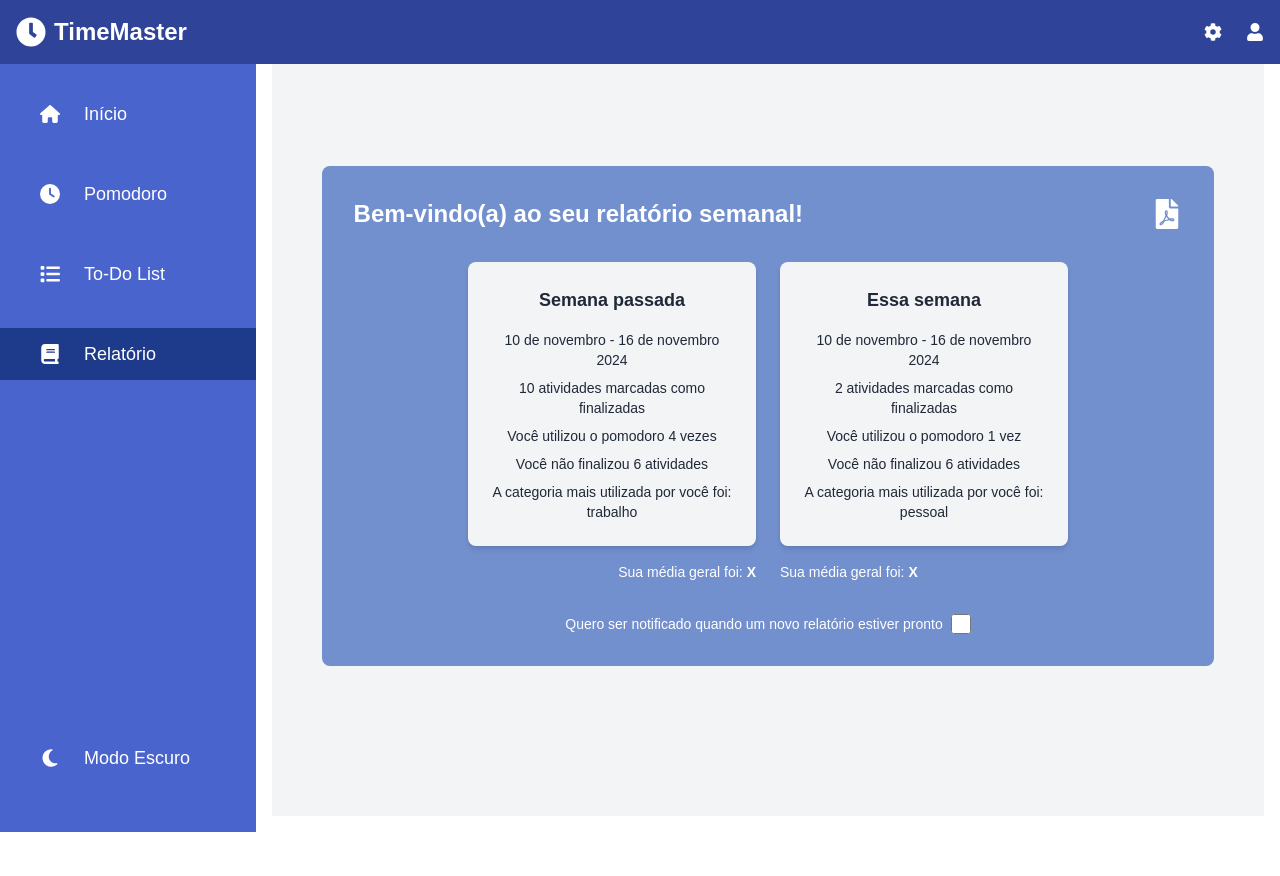
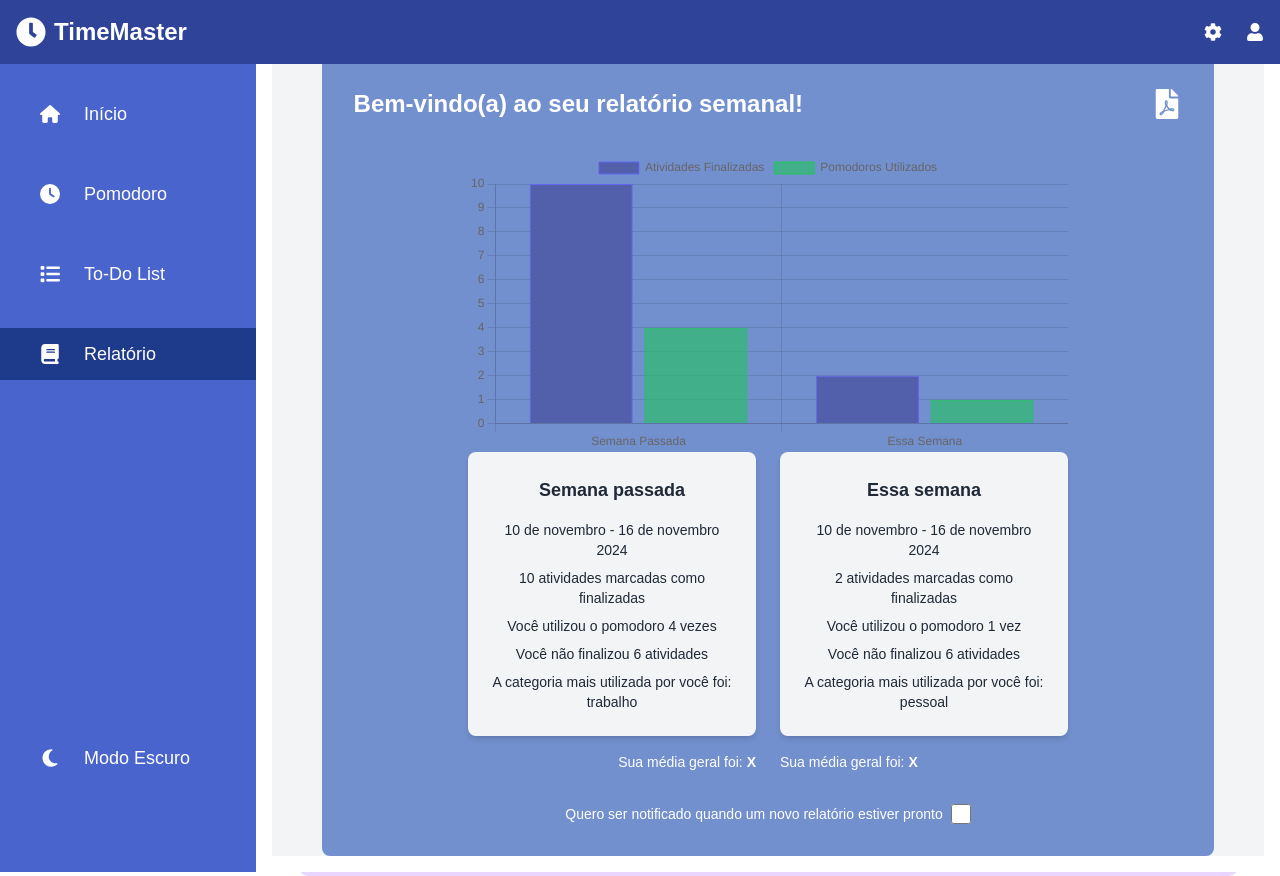
Before and after one commit to Reed0ne/timeMaster-front, a Next.js app: page /relatorio in a window 1280 px wide. Before the commit the page ends 832 px from the top, so only its background shows below. Built offline with nearby package versions, Linux system fonts and the light colour scheme.

Commit message:
feat: relatorio com graficos

```diff
--- a/package.json
+++ b/package.json
@@ -16,10 +16,12 @@
     "@fullcalendar/core": "^6.1.15",
     "@fullcalendar/react": "^6.1.15",
     "axios": "^1.7.9",
+    "chart.js": "^4.4.7",
     "dotenv": "^16.4.7",
     "fullcalendar": "^6.1.15",
     "next": "15.0.3",
     "react": "^18.3.1",
+    "react-chartjs-2": "^5.2.0",
     "react-dom": "^18.3.1",
     "react-icons": "^5.3.0"
   },
--- a/src/components/Relatorio/Relatorio.tsx
+++ b/src/components/Relatorio/Relatorio.tsx
@@ -1,9 +1,52 @@
+"use client";
+
 import React from "react";
 import { FaFilePdf } from "react-icons/fa";
+import { Bar } from "react-chartjs-2";
+import {
+  Chart as ChartJS,
+  CategoryScale,
+  LinearScale,
+  BarElement,
+  Title,
+  Tooltip,
+  Legend,
+} from "chart.js";
+
+// Registre os componentes necessários do Chart.js
+ChartJS.register(
+  CategoryScale,
+  LinearScale,
+  BarElement,
+  Title,
+  Tooltip,
+  Legend
+);
 
 const Relatorio = () => {
+  // Dados do gráfico de barras
+  const data = {
+    labels: ["Semana Passada", "Essa Semana"], // Rótulos para as barras
+    datasets: [
+      {
+        label: "Atividades Finalizadas", // Título da barra
+        data: [10, 2], // Dados para as barras (Semana Passada, Essa Semana)
+        backgroundColor: "#525faa", // Cor da barra
+        borderColor: "rgba(99, 102, 241, 1)", // Cor da borda da barra
+        borderWidth: 1,
+      },
+      {
+        label: "Pomodoros Utilizados", // Título da segunda barra
+        data: [4, 1], // Dados para as barras (Semana Passada, Essa Semana)
+        backgroundColor: "rgba(34, 197, 94, 0.6)", // Cor da barra
+        borderColor: "rgba(34, 197, 94, 1)", // Cor da borda da barra
+        borderWidth: 1,
+      },
+    ],
+  };
+
   return (
-    <div className="min-h-screen flex justify-center items-center bg-gray-100">
+    <div className="min-h-screen flex justify-center items-center bg-gray-100 pt-10">
       {/* Container Principal */}
       <div className="relative bg-[#728fce] text-white rounded-lg p-8 w-[90%] max-w-4xl">
         {/* Fundo Lilás Claro */}
@@ -11,8 +54,22 @@ const Relatorio = () => {
 
         {/* Título e Ícone PDF */}
         <div className="flex justify-between items-center mb-8">
-          <h1 className="text-2xl font-bold">Bem-vindo(a) ao seu relatório semanal!</h1>
+          <h1 className="text-2xl font-bold">
+            Bem-vindo(a) ao seu relatório semanal!
+          </h1>
           <FaFilePdf className="text-3xl" />
+        </div>
+
+        {/* Gráfico de Barras */}
+        <div
+          style={{
+            height: "300px",
+            display: "flex",
+            justifyContent: "center",
+            alignItems: "center",
+          }}
+        >
+          <Bar data={data} />
         </div>
 
         {/* Cards de Relatório */}
@@ -58,7 +115,9 @@ const Relatorio = () => {
 
         {/* Notificação */}
         <div className="mt-8 flex justify-center items-center gap-2">
-          <p className="text-sm">Quero ser notificado quando um novo relatório estiver pronto</p>
+          <p className="text-sm">
+            Quero ser notificado quando um novo relatório estiver pronto
+          </p>
           <input
             type="checkbox"
             className="toggle-checkbox h-5 w-5 border-2 border-purple-500 rounded-full bg-purple-500"
```
Also changed, not shown: 1 other file (tests, documents, lock files or other folders).
